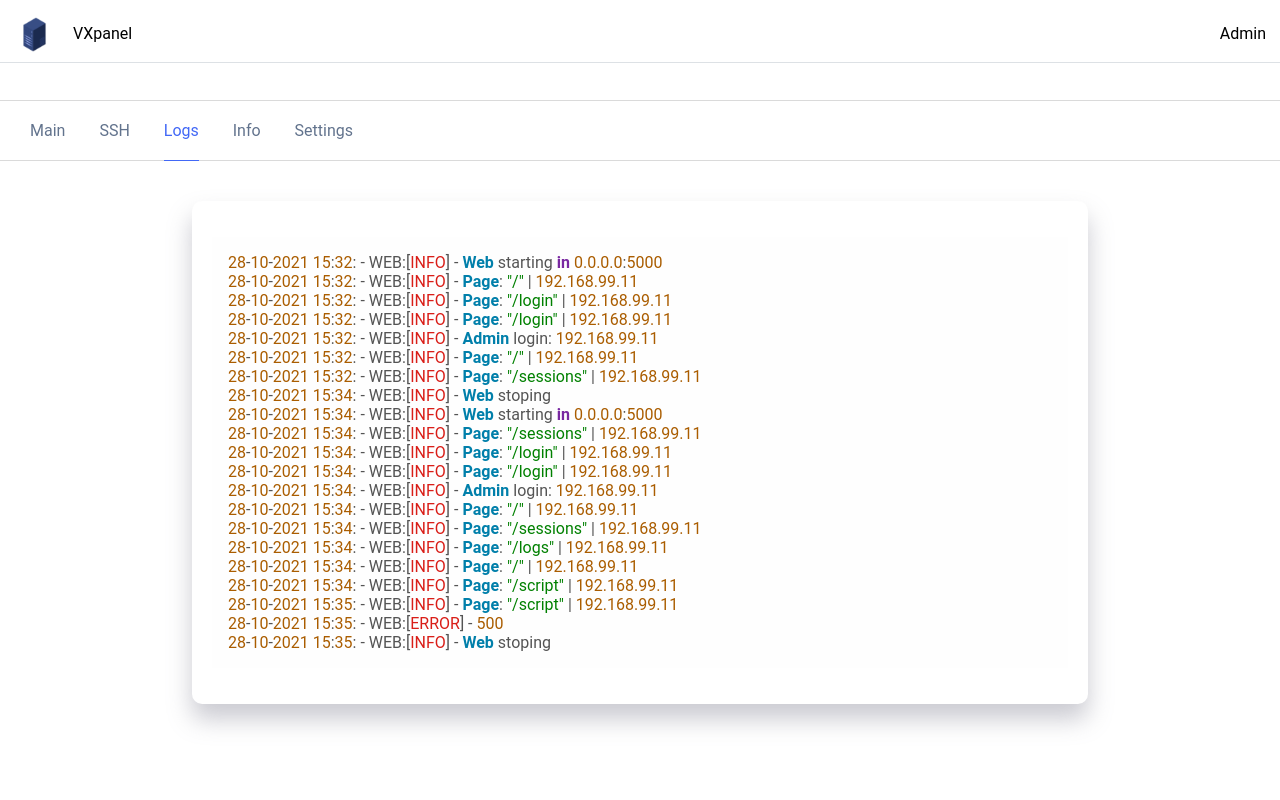
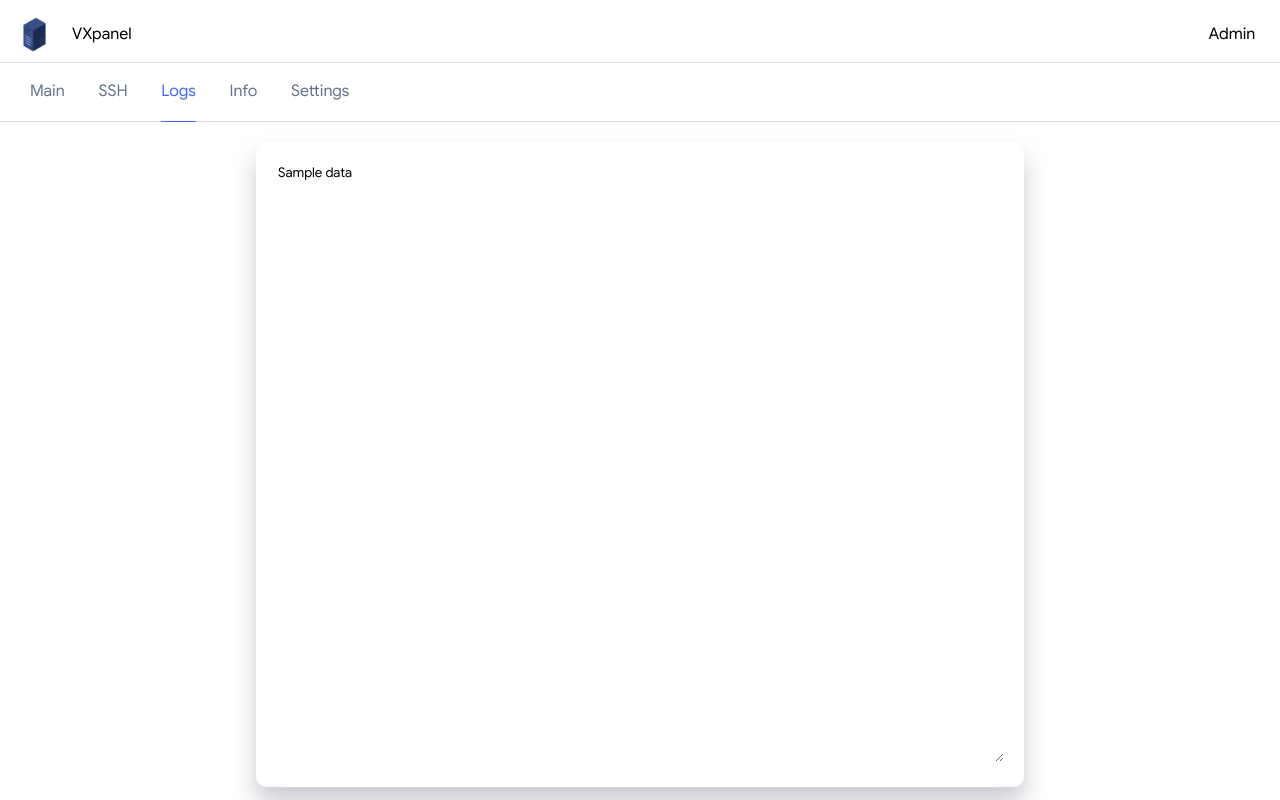
Before and after one commit to vsecoder-old-account/vxpanel, a FastAPI app: template templates/logs.html in a window 1280 px wide. Run offline with FastAPI, Linux system fonts and the light colour scheme; the template is opened without the code that fills it: most values are stand-ins (such as "Sample title", 1, 10 or a date in 2020); some libraries are stand-ins or nearby versions.

Commit message:
Add files via upload

```diff
--- a/app.py
+++ b/app.py
@@ -1,5 +1,5 @@
 #!/usr/bin/python
-import uvicorn, os
+import uvicorn
 from fastapi import FastAPI
 from fastapi import Request
 from fastapi.staticfiles import StaticFiles
@@ -7,10 +7,13 @@
 from starlette.responses import Response
 
 import os
-import json
 import psutil
 import datetime
 import platform
+import contextlib
+import time
+import socket
+#import speedtest
 
 # Create server
 app = FastAPI()
@@ -21,6 +24,8 @@
     mem = psutil.virtual_memory()
     active_since = datetime.datetime.fromtimestamp(psutil.boot_time())
     cpu = psutil.cpu_percent()
+    internet = psutil.net_io_counters()
+    #st = speedtest.Speedtest()
 
     status_cpu = 'normal'
     if cpu > 70: status_cpu = 'high'
@@ -36,21 +41,23 @@
     if psutil.disk_usage('/').percent > 70: status_disk = 'high'
     elif psutil.disk_usage('/').percent > 30: status_disk = 'middle'
     else: status_disk = 'normal'
+
     data = {
+        'ip': socket.gethostbyname(socket.getfqdn()),
+        'uptime': datetime.datetime.now() - active_since,
+        'system': platform.system(),
+        'release': platform.release(),
+        'version': platform.version(),
         'cpu': {
             'used': psutil.cpu_count() / 100 * cpu,
             'free': psutil.cpu_count() - psutil.cpu_count() / 100 * cpu,
             'percent': cpu
         },
-        'uptime': (datetime.datetime.now() - active_since).days,
-        'system': platform.system(),
-        'release': platform.release(),
-        'version': platform.version(),
         'memory': {
             'total': round(mem.total / 1024 / 1024),
             'avaliable': round(mem.available / 1024 / 1024),
-            'used':round( mem.used / 1024 / 1024),
-            'free':round( mem.free / 1024 / 1024),
+            'used': round(mem.used / 1024 / 1024),
+            'free': round(mem.free / 1024 / 1024),
             'active': round(mem.active / 1024 / 1024),
             'inactive': round(mem.inactive / 1024 / 1024),
             'cached': round(mem.cached / 1024 / 1024),
@@ -68,9 +75,31 @@
             'cpu': status_cpu,
             'memory': status_memory,
             'disk': status_disk
+        },
+        'internet': {
+            #'upload': st.upload(),
+            #'donwload': st.donwload(),
+            #'ping': st.ping(),
+            'bytes_sent': internet.bytes_sent,
+            'bytes_recv': internet.bytes_recv,
+            'packets_sent': internet.packets_sent,
+            'packets_recv': internet.packets_recv,
+            'errin': internet.errin,
+            'errout': internet.errout,
+            'dropin': internet.dropin,
+            'dropout': internet.dropout
         }
     }
     return data
+
+def test():
+    with open("test.txt", 'a') as fout, contextlib.redirect_stdout(fout):
+        psutil.test()
+    f = open("test.txt", 'r')
+    test = f.read()
+    f.close()
+    os.remove("test.txt")
+    return test
 
 # Server home page
 @app.get('/')
@@ -87,7 +116,23 @@
 
 @app.get('/logs')
 def logs_page(request: Request):
-    return templates.TemplateResponse('logs.html', {'request': request})
+    return templates.TemplateResponse('logs.html', {'request': request, 'data': test()})
+
+@app.get('/settings')
+def panel_page(request: Request):
+    return 'In dev'
+
+@app.get('/ssh')
+def panel_page(request: Request):
+    return 'In dev'
+
+@app.get('/api')
+def panel_page(request: Request):
+    return stat()
+
+@app.get('/test')
+def panel_page(request: Request):
+    return test()
 
 # Start server
 if __name__ == "__main__":
--- a/templates/base.html
+++ b/templates/base.html
@@ -5,8 +5,14 @@
     <title>VXpanel</title>
     <meta name="viewport" content="width=device-width, initial-scale=1.0">
     <style>
+        @font-face {
+            font-family: 'GoogleSans';
+            src: url('../static/font/GoogleSans-Regular.ttf') format('truetype');
+                font-weight: normal;
+                font-style: normal;
+        }
         * {
-            font-family: 'Roboto',sans-serif;
+            font-family: 'GoogleSans', sans-serif;
             box-sizing: border-box;
         }
         html, body {
@@ -48,6 +54,7 @@
         .right {
             width: calc(100% - 150px);
             text-align: right;
+            padding-right: 10px;
         }
         .menu div {
             display: inline-block;
@@ -67,7 +74,7 @@
             border-bottom: 1px solid #4268F6;
         }
         .menu {
-            margin-top: 100px;
+            margin-top: 60px;
             margin-bottom: 20px;
             padding: 20px 0px 20px 0px;
             width: 100%;
@@ -90,7 +97,6 @@
             border-radius: 10px;
             box-shadow: 0 15px 24px 0 rgba(137,138,154,0.45);
             padding: 20px;
-            margin: 20px;
             display: inline-block;
             vertical-align: top;
         }
@@ -123,8 +129,23 @@
             padding-left: 100px;
             padding-right: 100px;
         }
-        @media screen and (max-width: 800px) {.main .d {width: 90%;}}
-
+        .mobile {
+            display: none;
+            padding: 12px;
+            margin: 5px;
+            background-color: #FFA5B5;
+            color: #454655;
+            box-shadow: 0 2px 0 0 #FF4567;
+        }
+        @media screen and (max-width: 800px) {
+            .main .d {width: 90%;}
+            .mobile {display: block;}
+        }
+        textarea {
+            width: 100%;
+            min-height: 600px;
+            border: none;
+        }
     </style>
 </head>
 <body>
--- a/templates/logs.html
+++ b/templates/logs.html
@@ -1,9 +1,6 @@
 {% extends "base.html" %}
 
 {% block content %}
-<script src="https://cdnjs.cloudflare.com/ajax/libs/highlight.js/11.3.1/highlight.min.js" integrity="sha512-Pbb8o120v5/hN/a6LjF4N4Lxou+xYZ0QcVF8J6TWhBbHmctQWd8O6xTDmHpE/91OjPzCk4JRoiJsexHYg4SotQ==" crossorigin="anonymous" referrerpolicy="no-referrer"></script>
-<link rel="stylesheet" href="https://cdnjs.cloudflare.com/ajax/libs/highlight.js/11.3.1/styles/default.min.css" integrity="sha512-3xLMEigMNYLDJLAgaGlDSxpGykyb+nQnJBzbkQy2a0gyVKL2ZpNOPIj1rD8IPFaJbwAgId/atho1+LBpWu5DhA==" crossorigin="anonymous" referrerpolicy="no-referrer" />
-<link rel="stylesheet" href="https://cdnjs.cloudflare.com/ajax/libs/highlight.js/11.3.1/styles/a11y-light.min.css" integrity="sha512-WDk6RzwygsN9KecRHAfm9HTN87LQjqdygDmkHSJxVkVI7ErCZ8ZWxP6T8RvBujY1n2/E4Ac+bn2ChXnp5rnnHA==" crossorigin="anonymous" referrerpolicy="no-referrer" /><script>hljs.highlightAll();</script>
     <header>
         <div class="left"><img src="../static/menu.png"> VXpanel </div>
         <div class="right">Admin</div>
@@ -15,29 +12,11 @@
         <div><a href="/info">Info</a></div>
         <div><a href="/settings">Settings</a></div>
     </div>
-    <div class="logs">
-        <div>
-            <pre><code class="language-js">28-10-2021 15:32: - WEB:[INFO] - Web starting in 0.0.0.0:5000
-28-10-2021 15:32: - WEB:[INFO] - Page: "/" | 192.168.99.11
-28-10-2021 15:32: - WEB:[INFO] - Page: "/login" | 192.168.99.11
-28-10-2021 15:32: - WEB:[INFO] - Page: "/login" | 192.168.99.11
-28-10-2021 15:32: - WEB:[INFO] - Admin login: 192.168.99.11
-28-10-2021 15:32: - WEB:[INFO] - Page: "/" | 192.168.99.11
-28-10-2021 15:32: - WEB:[INFO] - Page: "/sessions" | 192.168.99.11
-28-10-2021 15:34: - WEB:[INFO] - Web stoping
-28-10-2021 15:34: - WEB:[INFO] - Web starting in 0.0.0.0:5000
-28-10-2021 15:34: - WEB:[INFO] - Page: "/sessions" | 192.168.99.11
-28-10-2021 15:34: - WEB:[INFO] - Page: "/login" | 192.168.99.11
-28-10-2021 15:34: - WEB:[INFO] - Page: "/login" | 192.168.99.11
-28-10-2021 15:34: - WEB:[INFO] - Admin login: 192.168.99.11
-28-10-2021 15:34: - WEB:[INFO] - Page: "/" | 192.168.99.11
-28-10-2021 15:34: - WEB:[INFO] - Page: "/sessions" | 192.168.99.11
-28-10-2021 15:34: - WEB:[INFO] - Page: "/logs" | 192.168.99.11
-28-10-2021 15:34: - WEB:[INFO] - Page: "/" | 192.168.99.11
-28-10-2021 15:34: - WEB:[INFO] - Page: "/script" | 192.168.99.11
-28-10-2021 15:35: - WEB:[INFO] - Page: "/script" | 192.168.99.11
-28-10-2021 15:35: - WEB:[ERROR] - 500
-28-10-2021 15:35: - WEB:[INFO] - Web stoping</code></pre>
+    <div class="main">
+        <div class="d">
+            <div class="mobile">Телефон не поддерживает нормальное отображение логов!</div>
+            <!--<pre><code class="language"></code></pre>-->
+            <textarea>{{data}}</textarea>
         </div>
     </div>
 {% endblock content %}
```
Also changed, not shown: templates/index.html (+7 -5 lines), static/font/GoogleSans-Bold.ttf (added), static/font/GoogleSans-BoldItalic.ttf (added), static/font/GoogleSans-Italic.ttf (added), static/font/GoogleSans-Medium.ttf (added), static/font/GoogleSans-MediumItalic.ttf (added), static/font/GoogleSans-Regular.ttf (added), static/font/README.md (added).
